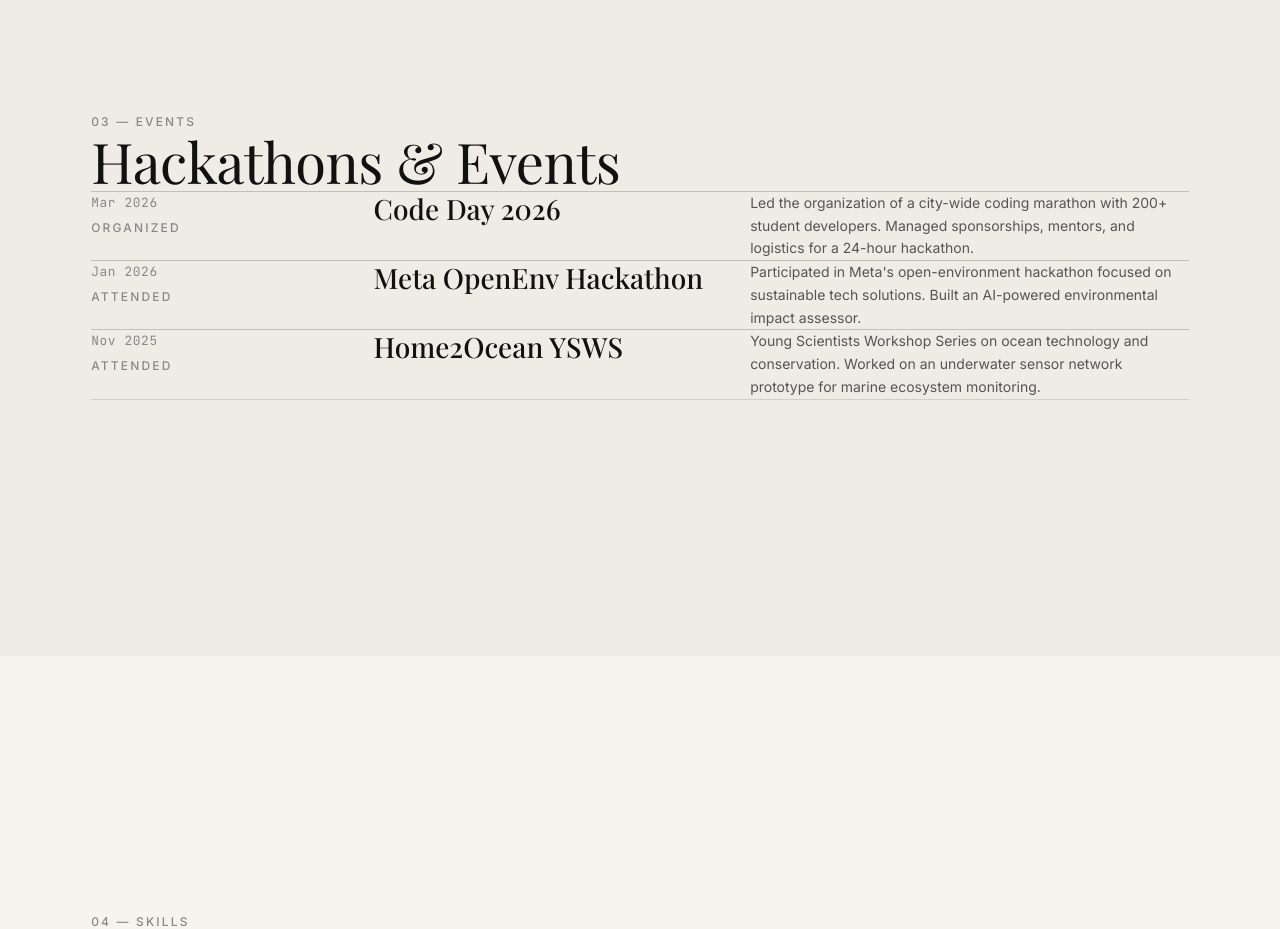
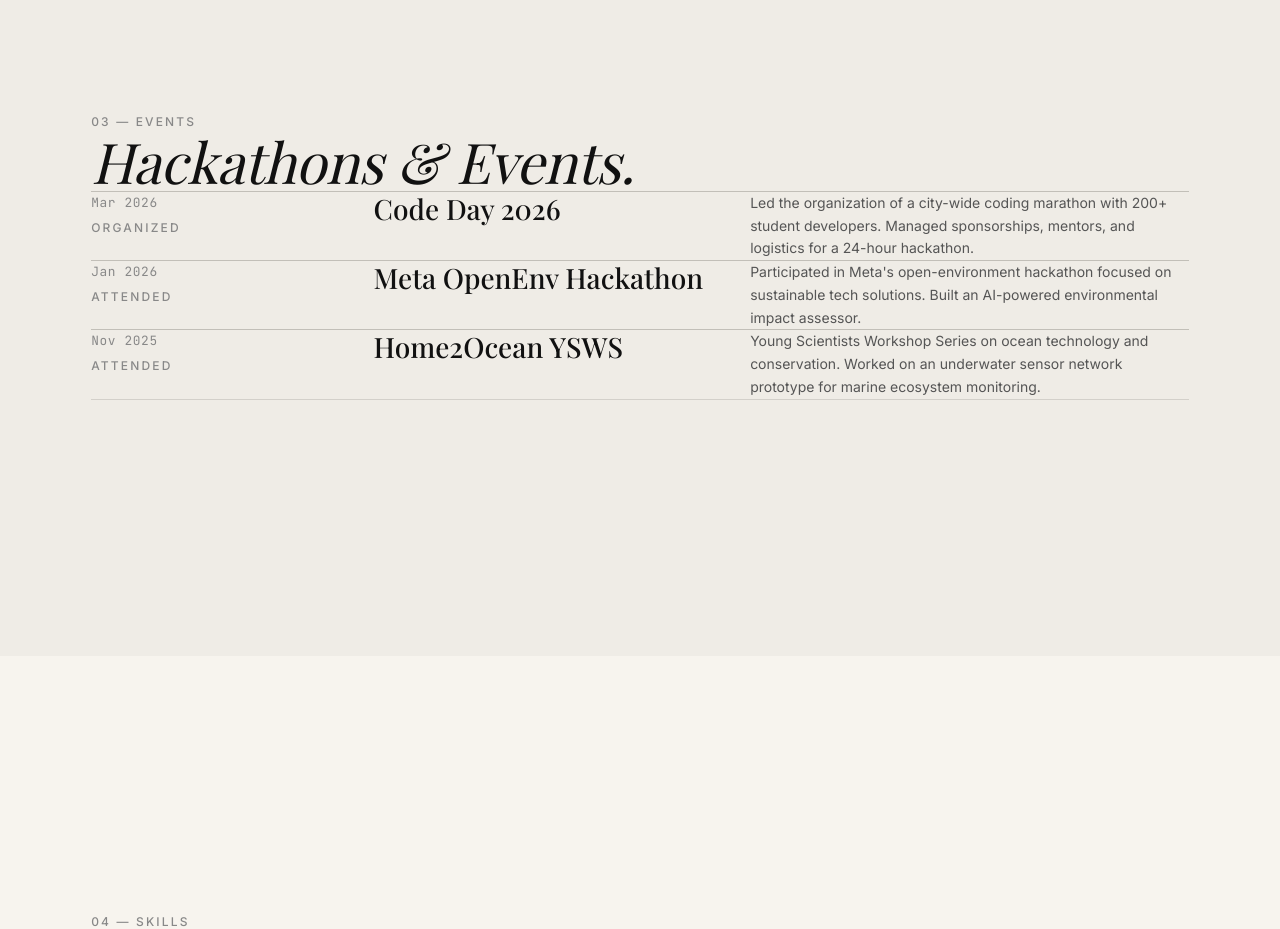
Before and after one commit to Ares006-007/My-portfolio, a React (Vite) app: page / in a window 1280 px wide. Shown: the part 2940-3869 px from the top of the page. Built offline with nearby package versions, Linux system fonts and the light colour scheme; a web font is replaced by a local one.

Commit message:
layout: refine hackathons and experience sections

```diff
--- a/src/components/Hackathons.jsx
+++ b/src/components/Hackathons.jsx
@@ -34,8 +34,8 @@ export default function Hackathons() {
         </RevealOnScroll>
 
         <RevealOnScroll>
-          <h2 className="heading-lg mb-20">
-            Hackathons & Events
+          <h2 className="heading-lg italic mb-20 text-fg-muted">
+            Hackathons & Events.
           </h2>
         </RevealOnScroll>
 
@@ -59,7 +59,7 @@ export default function Hackathons() {
 
                   {/* Name */}
                   <div className="md:col-span-4">
-                    <h3 className="heading-md">{event.name}</h3>
+                    <h3 className="heading-md" style={{ fontFamily: 'var(--font-heading)' }}>{event.name}</h3>
                   </div>
 
                   {/* Description */}
```
